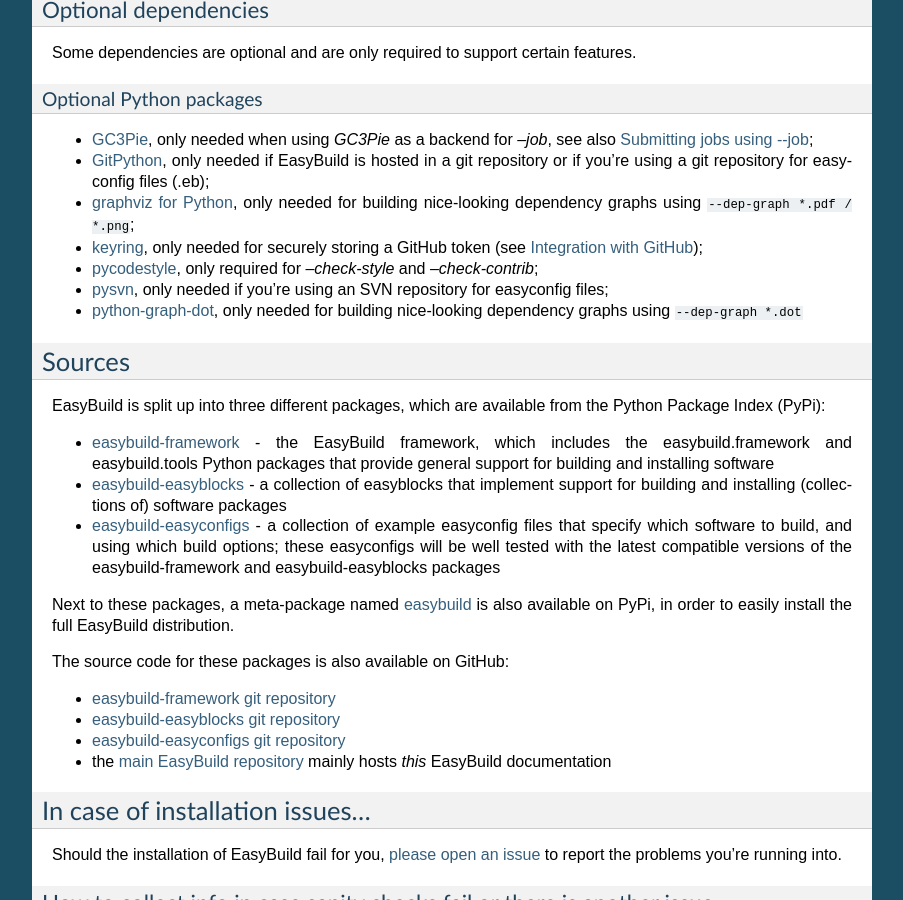
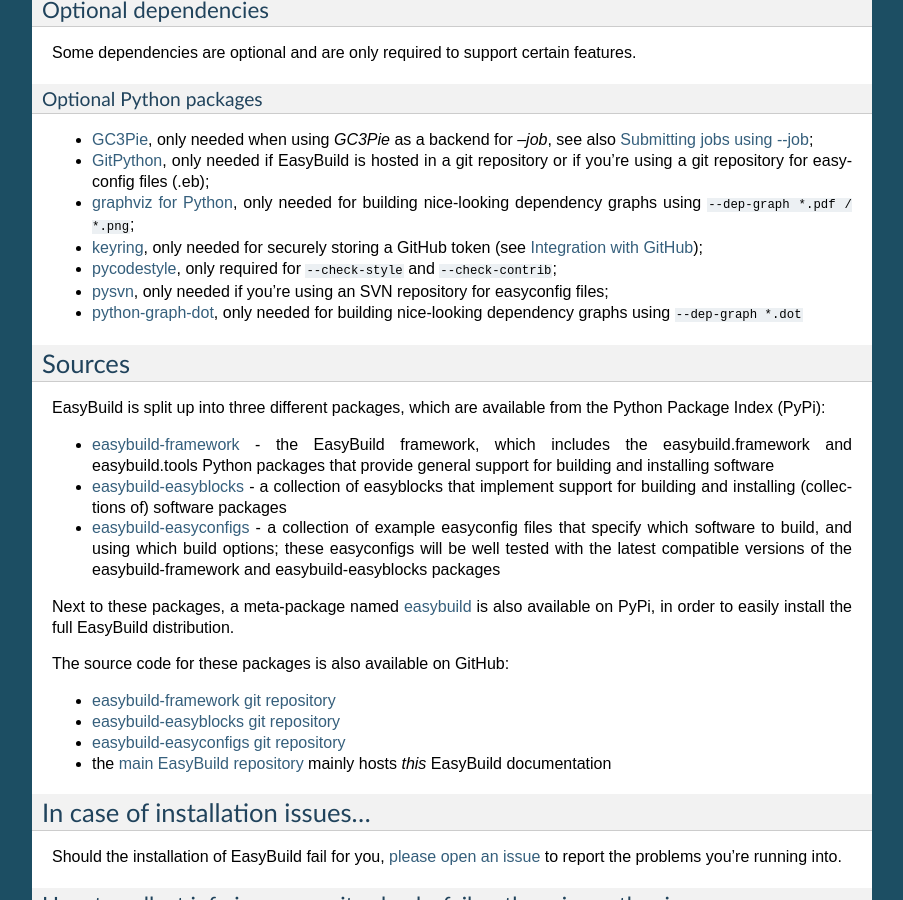
Before and after one commit to easybuilders/easybuild, a Sphinx documentation site: the page built from docs/Installation.rst, in a window 1280 px wide and 900 px high, scrolled down 8728 px. Shown: the whole window, without its empty margins (198-1101 px from the left). Built offline with Sphinx 7.4.7, drawn with Linux system fonts in a browser that asks for light colours; pages that are not in the unit, such as notebooks, are missing from menus.

Commit message:
fix formatting in section on Optional Python packages

```diff
--- a/docs/Installation.rst
+++ b/docs/Installation.rst
@@ -532,7 +532,7 @@
 * `keyring <https://pypi.org/project/keyring>`_, only needed for securely storing a GitHub token
   (see :ref:`integration_with_github`);
 * `pycodestyle <https://pypi.org/project/pycodestyle>`_,
-  only required for `--check-style` and `--check-contrib`;
+  only required for ``--check-style`` and ``--check-contrib``;
 * `pysvn <http://pysvn.tigris.org/>`_, only needed if you’re using an
   SVN repository for easyconfig files;
 * `python-graph-dot <https://pypi.python.org/pypi/python-graph-dot/>`_,
```
